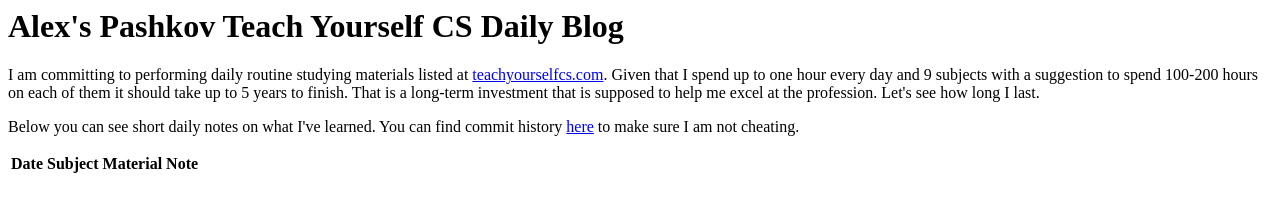
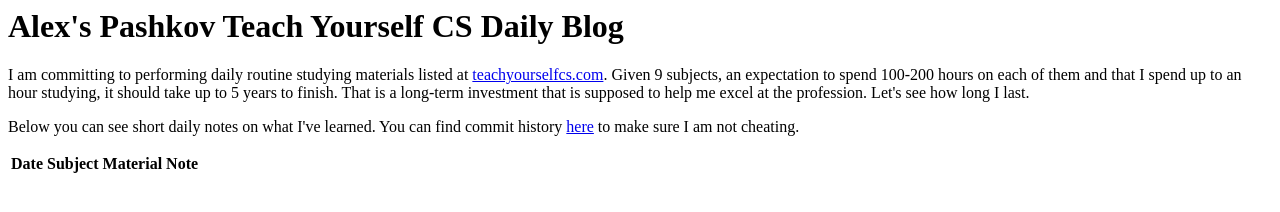
Before and after one commit to alexpashkov/alexpashkov.github.io, a website: page teachyourselfcs.html in a window 1280 px wide. Drawn offline with Linux system fonts and the light colour scheme.

Commit message:
Tweak intro

```diff
--- a/teachyourselfcs.html
+++ b/teachyourselfcs.html
@@ -13,11 +13,11 @@
       <h1>Alex's Pashkov Teach Yourself CS Daily Blog</h1>
       <p>
         I am committing to performing daily routine studying materials listed at
-        <a href="https://teachyourselfcs.com/">teachyourselfcs.com</a>. Given
-        that I spend up to one hour every day and 9 subjects with a suggestion
-        to spend 100-200 hours on each of them it should take up to 5 years to
-        finish. That is a long-term investment that is supposed to help me excel
-        at the profession. Let's see how long I last.
+        <a href="https://teachyourselfcs.com/">teachyourselfcs.com</a>. Given 9
+        subjects, an expectation to spend 100-200 hours on each of them and that
+        I spend up to an hour studying, it should take up to 5 years to finish.
+        That is a long-term investment that is supposed to help me excel at the
+        profession. Let's see how long I last.
       </p>
       <p>
         Below you can see short daily notes on what I've learned. You can find
```
